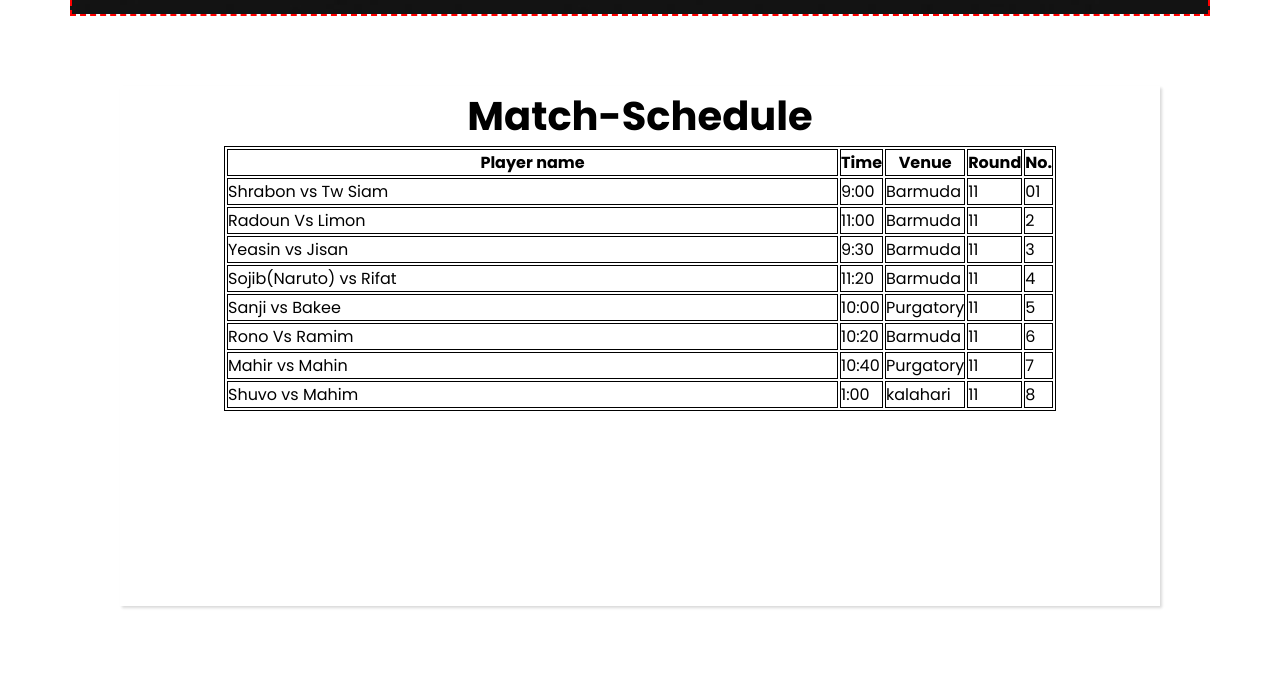
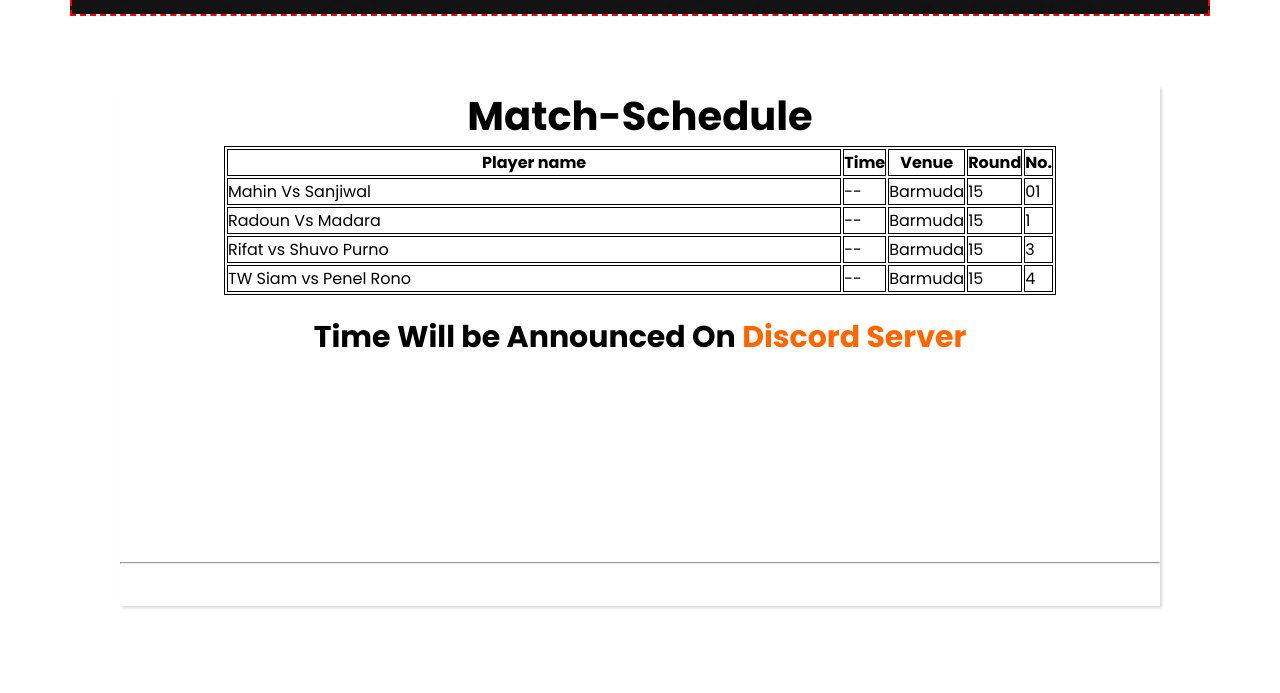
Before and after one commit to Mthe001/ff-tourament, a plain HTML site: page index.html in a window 1280 px wide. Shown: the part 686-1379 px from the top of the page. Drawn offline with Linux system fonts and the light colour scheme.

Commit message:
semi-final

```diff
--- a/index.html
+++ b/index.html
@@ -13,7 +13,7 @@
            <div class="title">
                 <h3>Free  F<span>i</span>re Tournament 2024</h3>
                 <h4><span>Do</span> Or Die</h4>
-                <p>Knock-out Stage</p>
+                <p>Semi-<span>Final</span></p>
            </div>
            <div class="desc">
                  <h2>To know <span>More</span></h2>
@@ -39,68 +39,46 @@
   </tr>
   <tr>
 
-    <td>Shrabon vs Tw Siam</td>
-    <td>9:00</td>
+    <td>Mahin Vs Sanjiwal</td>
+    <td>--</td>
     <td>Barmuda</td>
-    <td>11</td>
+    <td>15</td>
     <td>01</td>
   </tr>
 
   <tr>
-    <td>Radoun Vs Limon</td>
-    <td>11:00</td>
+    <td>Radoun Vs Madara</td>
+    <td>--</td>
     <td>Barmuda</td>
-    <td>11</td>
-    <td>2</td>
+    <td>15</td>
+    <td>1</td>
   </tr>
 
   <tr>
-     <td>Yeasin vs Jisan</td>
-    <td>9:30</td>
+     <td>Rifat vs Shuvo Purno</td>
+    <td>--</td>
     <td>Barmuda</td>
-    <td>11</td>
+    <td>15</td>
      <td>3</td>
   </tr>
   <tr>
-     <td>Sojib(Naruto) vs Rifat</td>
-    <td>11:20</td>
+     <td>TW Siam vs Penel Rono</td>
+    <td>--</td>
     <td>Barmuda</td>
-    <td>11</td>
+    <td>15</td>
      <td>4</td>
   </tr>
-  <tr>
-     <td>Sanji vs Bakee</td>
-    <td>10:00</td>
-    <td>Purgatory</td>
-    <td>11</td>
-     <td>5</td>
-  </tr>
-  <tr>
-     <td>Rono Vs Ramim</td>
-    <td>10:20</td>
-    <td>Barmuda</td>
-    <td>11</td>
-     <td>6</td>
-  </tr>
-  <tr>
-     <td>Mahir vs Mahin</td>
-    <td>10:40</td>
-    <td>Purgatory</td>
-    <td>11</td>
-     <td>7</td>
-  </tr>
-  <tr>
-     <td>Shuvo vs Mahim</td>
-    <td>1:00</td>
-    <td>kalahari</td>
-    <td>11</td>
-     <td>8</td>
-  </tr>
+
+
+
 
 </table>
 
+     <h2>Time Will be Announced On <span>Discord Server</span></h2>
          </div>
 
+
+         <hr>
      </section>
  </main>
 
--- a/styles/style.css
+++ b/styles/style.css
@@ -50,6 +50,7 @@
 }
 .title p{
     color: white;
+    font-weight: 600;
     font-size: 40px;
 }
 .title a{
@@ -111,7 +112,14 @@
     height: 80%;
 }
 
-
+.table h2{
+    margin-top: 20px;
+    text-align: center;
+    font-size: 30px;
+}
+.table span{
+    color:  rgb(255, 102, 0) ;
+}
 table, th, td {
   border:1px solid black;
   width: 100%;
```
